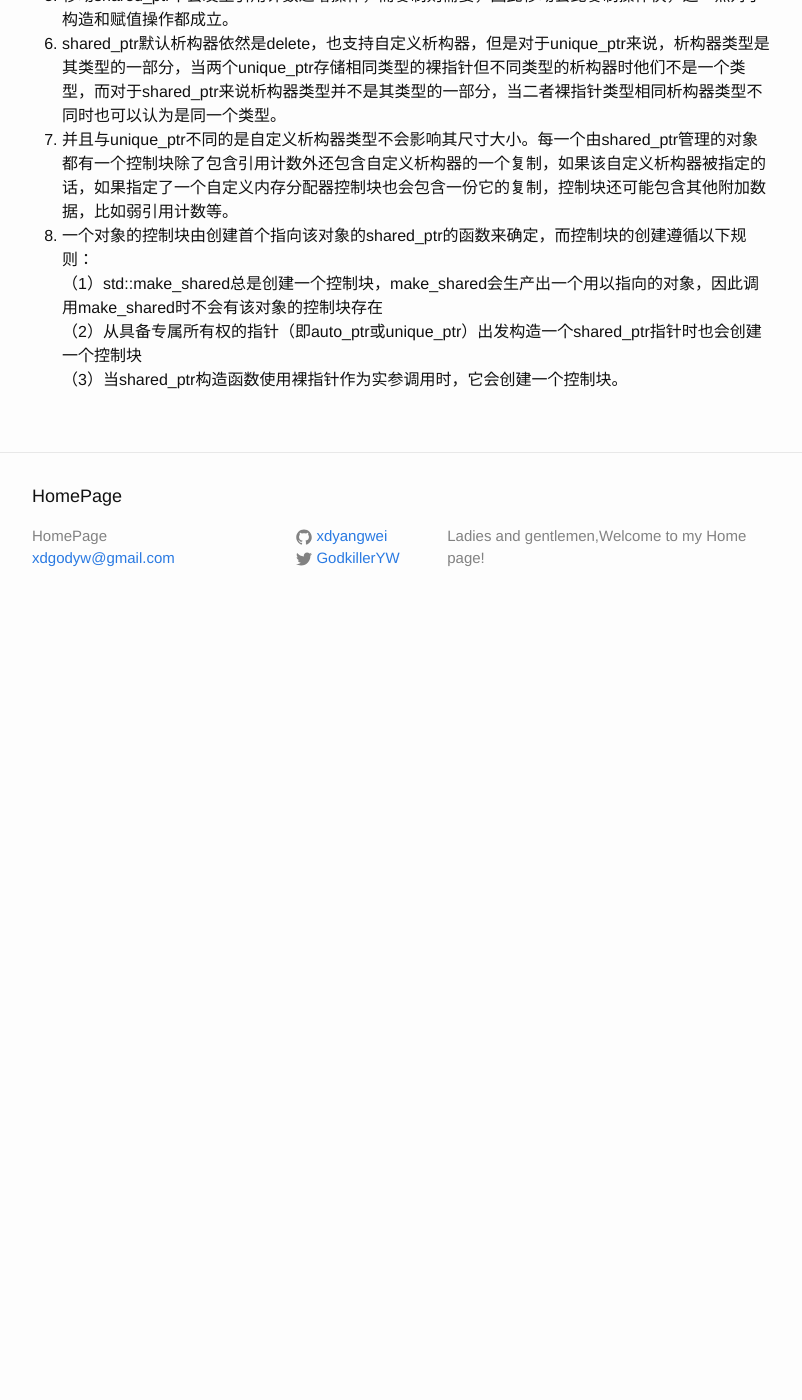
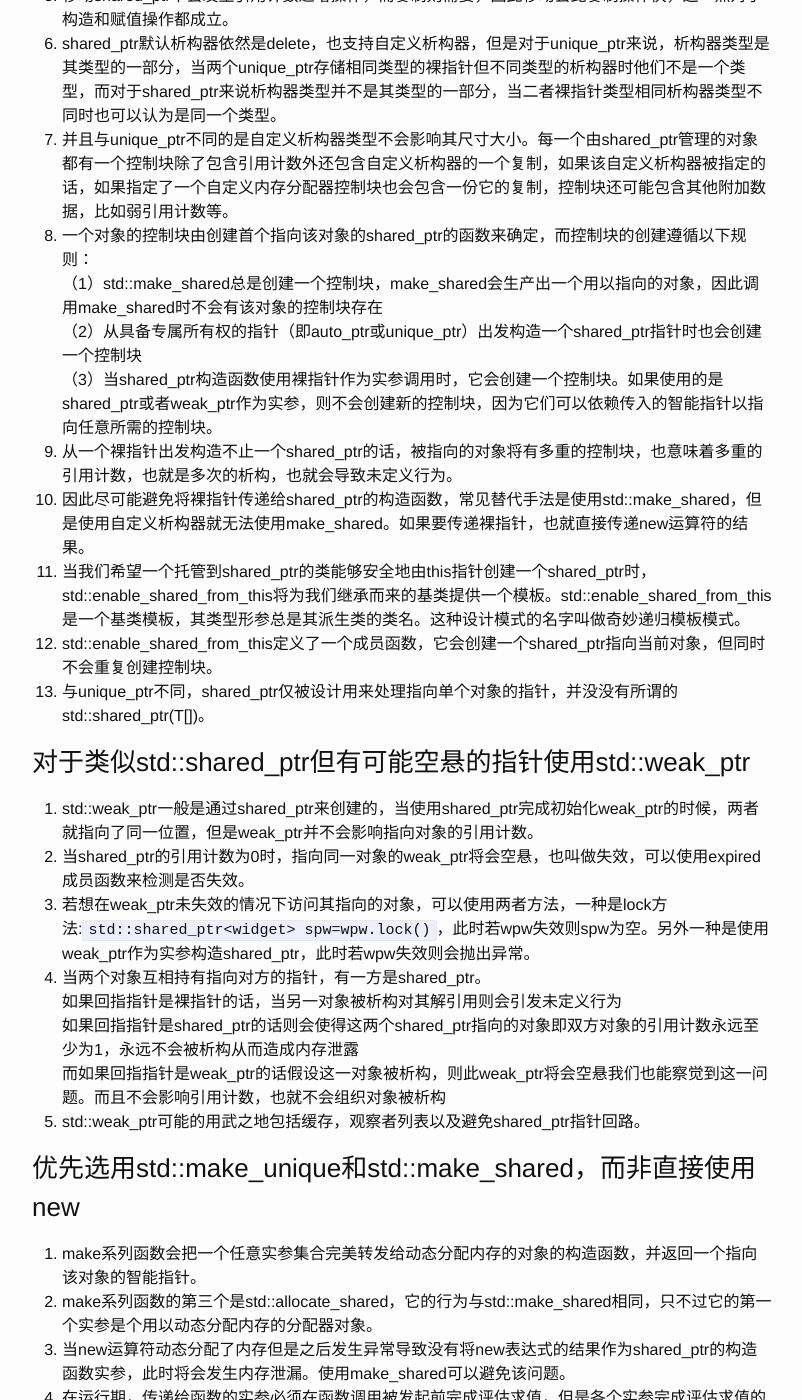
Before and after one commit to xdyangwei/xdyangwei.github.io, a Jekyll site: the page built from _posts/2019-1-23-智能指针.md, in a window 1280 px wide and 1400 px high, scrolled down 1466 px. Shown: the whole window, without its empty margins (238-1040 px from the left). Built offline with Jekyll 4.4.1, drawn with Linux system fonts in a browser that asks for light colours; our own code applies the rules of GitHub Pages for plain Markdown files; before the commit the page ends 2096 px from its top, so only the background shows below that; some of the changed text lies outside the part shown.

Commit message:
add the makes functions of smart pointer

```diff
--- a/_posts/2019-1-23-智能指针.md
+++ b/_posts/2019-1-23-智能指针.md
@@ -26,7 +26,7 @@
 3. 复制赋值操作符`sp1=sp2`会递减sp1原指向对象的引用计数，递增sp2指向对象的引用计数。如果某个shared_ptr析构完发现递减完后引用计数变为0，shared_ptr会析构其指向的资源。
 4. 引用计数的存在将会带来一些性能影响：
 （1）shared_ptr的尺寸是裸指针的两倍，既包含裸指针也包含指向该资源的引用计数的裸指针
-（2）引用计数的内存必须动态分配，shared_ptr若是使用std::make_ptr创建可避免动态分配的成本，但是有些场景无法使用make_ptr。但是无论使不使用make_ptr引用计数都会作为动态分配的数据来存储。
+（2）引用计数的内存必须动态分配，shared_ptr若是使用std::make_shared创建可避免动态分配的成本，但是有些场景无法使用make_ptr。但是无论使不使用make_ptr引用计数都会作为动态分配的数据来存储。
 （3）引用计数的递增和递减必须是原子操作，因为不同线程可能会发生并发的读写器，原子操作一般比非原子操作慢。
 5. 移动shared_ptr不会发生引用计数递增操作，而复制则需要，因此移动会比复制操作快，这一点对于构造和赋值操作都成立。
 6. shared_ptr默认析构器依然是delete，也支持自定义析构器，但是对于unique_ptr来说，析构器类型是其类型的一部分，当两个unique_ptr存储相同类型的裸指针但不同类型的析构器时他们不是一个类型，而对于shared_ptr来说析构器类型并不是其类型的一部分，当二者裸指针类型相同析构器类型不同时也可以认为是同一个类型。
@@ -34,4 +34,31 @@
 8. 一个对象的控制块由创建首个指向该对象的shared_ptr的函数来确定，而控制块的创建遵循以下规则：
 （1）std::make_shared总是创建一个控制块，make_shared会生产出一个用以指向的对象，因此调用make_shared时不会有该对象的控制块存在
 （2）从具备专属所有权的指针（即auto_ptr或unique_ptr）出发构造一个shared_ptr指针时也会创建一个控制块
-（3）当shared_ptr构造函数使用裸指针作为实参调用时，它会创建一个控制块。
+（3）当shared_ptr构造函数使用裸指针作为实参调用时，它会创建一个控制块。如果使用的是shared_ptr或者weak_ptr作为实参，则不会创建新的控制块，因为它们可以依赖传入的智能指针以指向任意所需的控制块。
+9. 从一个裸指针出发构造不止一个shared_ptr的话，被指向的对象将有多重的控制块，也意味着多重的引用计数，也就是多次的析构，也就会导致未定义行为。
+10. 因此尽可能避免将裸指针传递给shared_ptr的构造函数，常见替代手法是使用std::make_shared，但是使用自定义析构器就无法使用make_shared。如果要传递裸指针，也就直接传递new运算符的结果。
+11. 当我们希望一个托管到shared_ptr的类能够安全地由this指针创建一个shared_ptr时，std::enable_shared_from_this将为我们继承而来的基类提供一个模板。std::enable_shared_from_this是一个基类模板，其类型形参总是其派生类的类名。这种设计模式的名字叫做奇妙递归模板模式。
+12. std::enable_shared_from_this定义了一个成员函数，它会创建一个shared_ptr指向当前对象，但同时不会重复创建控制块。
+13. 与unique_ptr不同，shared_ptr仅被设计用来处理指向单个对象的指针，并没没有所谓的std::shared_ptr(T[])。
+
+### 对于类似std::shared_ptr但有可能空悬的指针使用std::weak_ptr
+
+1. std::weak_ptr一般是通过shared_ptr来创建的，当使用shared_ptr完成初始化weak_ptr的时候，两者就指向了同一位置，但是weak_ptr并不会影响指向对象的引用计数。
+2. 当shared_ptr的引用计数为0时，指向同一对象的weak_ptr将会空悬，也叫做失效，可以使用expired成员函数来检测是否失效。
+3. 若想在weak_ptr未失效的情况下访问其指向的对象，可以使用两者方法，一种是lock方法:`std::shared_ptr<widget> spw=wpw.lock()`，此时若wpw失效则spw为空。另外一种是使用weak_ptr作为实参构造shared_ptr，此时若wpw失效则会抛出异常。
+4. 当两个对象互相持有指向对方的指针，有一方是shared_ptr。
+如果回指指针是裸指针的话，当另一对象被析构对其解引用则会引发未定义行为
+如果回指指针是shared_ptr的话则会使得这两个shared_ptr指向的对象即双方对象的引用计数永远至少为1，永远不会被析构从而造成内存泄露
+而如果回指指针是weak_ptr的话假设这一对象被析构，则此weak_ptr将会空悬我们也能察觉到这一问题。而且不会影响引用计数，也就不会组织对象被析构
+5. std::weak_ptr可能的用武之地包括缓存，观察者列表以及避免shared_ptr指针回路。
+
+### 优先选用std::make_unique和std::make_shared，而非直接使用new
+
+1. make系列函数会把一个任意实参集合完美转发给动态分配内存的对象的构造函数，并返回一个指向该对象的智能指针。
+2. make系列函数的第三个是std::allocate_shared，它的行为与std::make_shared相同，只不过它的第一个实参是个用以动态分配内存的分配器对象。
+3. 当new运算符动态分配了内存但是之后发生异常导致没有将new表达式的结果作为shared_ptr的构造函数实参，此时将会发生内存泄漏。使用make_shared可以避免该问题。
+4. 在运行期，传递给函数的实参必须在函数调用被发起前完成评估求值，但是各个实参完成评估求值的结果却是不一定的。
+5. 与直接使用new表达式相比，make_shared还能带来性能的提升，使用new表达式来初始化shared_ptr会发生两次内存分配，分别是new一次以及为与其相关的控制块再进行一次内存分配。而使用make_shared则只需要一次内存分配就会分配单块内存既保存对象又保存与其相关联的控制块。这个优势同样适用于std::allocate_shared。
+6. 所有的make系列函数都不允许使用自定义析构器，欲创建一个使用该自定义析构器的智能指针，直接使用new表达式即可。
+7. 由于make系列函数会向对象的构造函数完美转发其形参，但由于不能够完美转发大括号初始化物，因此假如需要使用大括号初始化物来创建指向对象的指针时就必须使用new表达式了，此时也能由大括号初始化物创建一个std::initializer_list对象，然后再将此对象传递给make函数。
+8.
```
